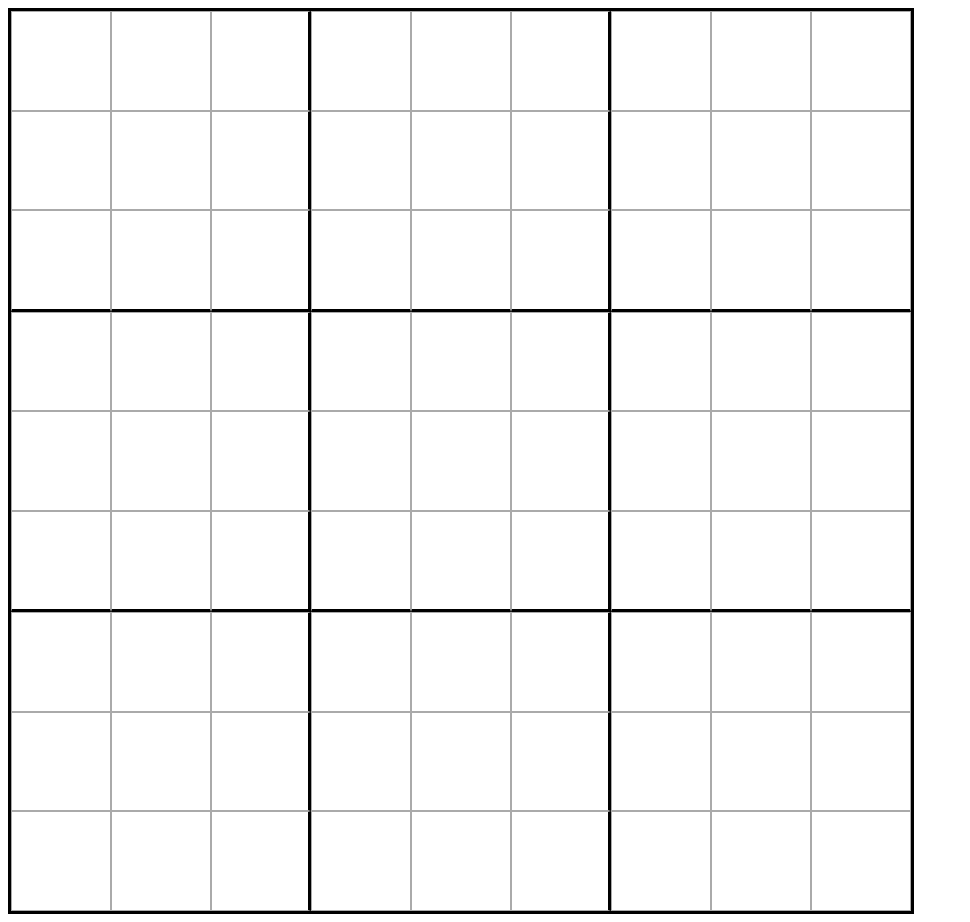
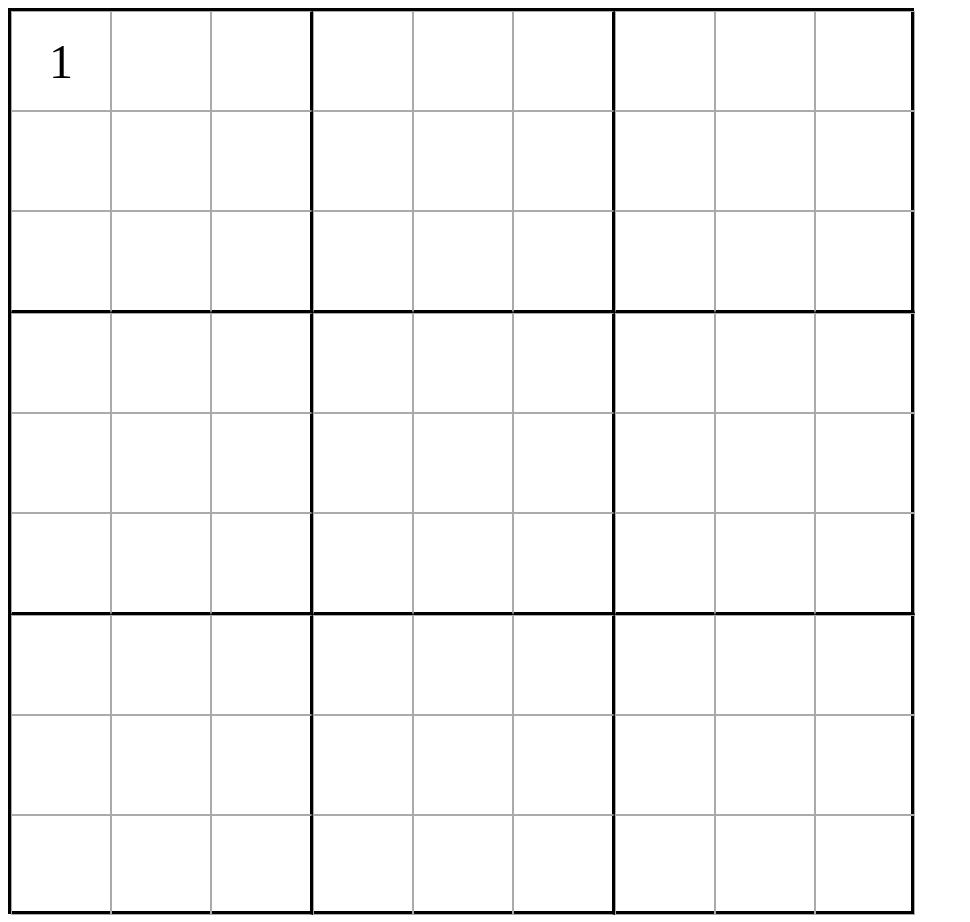
Before and after one commit to agentfreedom/sudoku, a plain HTML site: page index.html in a window 1280 px wide. Shown: the whole page, without its empty margins (0-970 px from the left). Drawn offline with Linux system fonts and the light colour scheme.

Commit message:
feat: add styles for cells  placeholders

```diff
--- a/index.html
+++ b/index.html
@@ -1,16 +1,15 @@
 <!DOCTYPE html>
 <html lang="en">
   <head>
-	<meta charset="UTF-8">
-	<meta name="viewport" content="width=device-width, initial-scale=1.0">
-	<link rel="stylesheet" href="style.css">
+    <meta charset="UTF-8" />
+    <meta name="viewport" content="width=device-width, initial-scale=1.0" />
+    <link rel="stylesheet" href="style.css" />
     <title>Sudocu</title>
   </head>
   <body>
     <div class="sudoku">
       <div class="sudoku__board">
-
-			<div class="sudoku__cell"></div>
+        <div class="sudoku__cell">1</div>
         <div class="sudoku__cell"></div>
         <div class="sudoku__cell"></div>
         <div class="sudoku__cell"></div>
@@ -99,7 +98,6 @@
         <div class="sudoku__cell"></div>
         <div class="sudoku__cell"></div>
         <div class="sudoku__cell"></div>
-
       </div>
     </div>
     <script src="script.js"></script>
--- a/style.css
+++ b/style.css
@@ -8,6 +8,15 @@
 
 .sudoku__cell {
   border: 1px solid #aaa;
+
+  display: flex;
+  justify-content: center;
+  align-items: center;
+
+  font-size: 3rem;
+
+  /* height: 100px; =  */
+  aspect-ratio: 1;
 }
 
 /* .sudoku__cell:nth-child(3),
@@ -15,8 +24,7 @@
 .sudoku__cell:nth-child(12),
 .sudoku__cell:nth-child(15), {
 	border-right: 2px solid #000;
-} */
-
+} = */
 .sudoku__cell:nth-child(3n):not(:nth-child(9n)) {
   border-right: 3px solid #000;
 }
```
Lines whose indentation alone changed are shown as unchanged.
